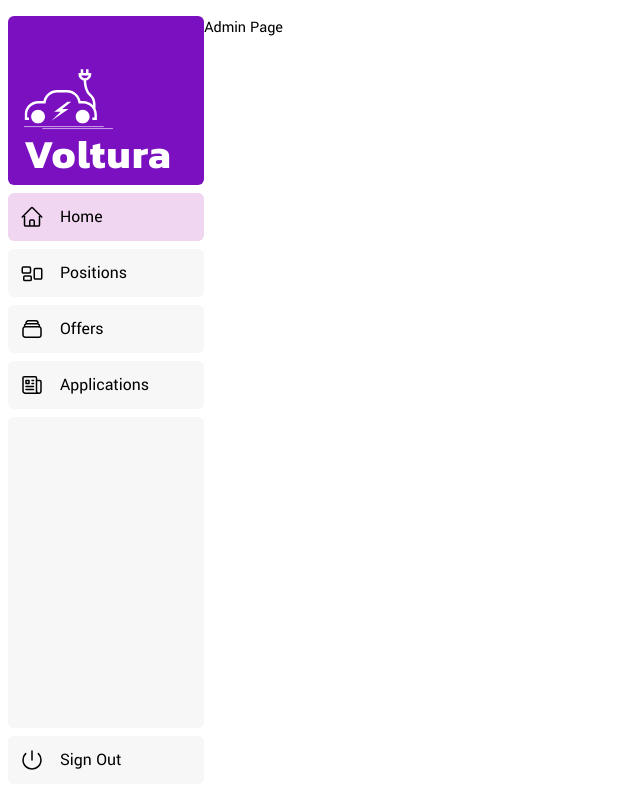
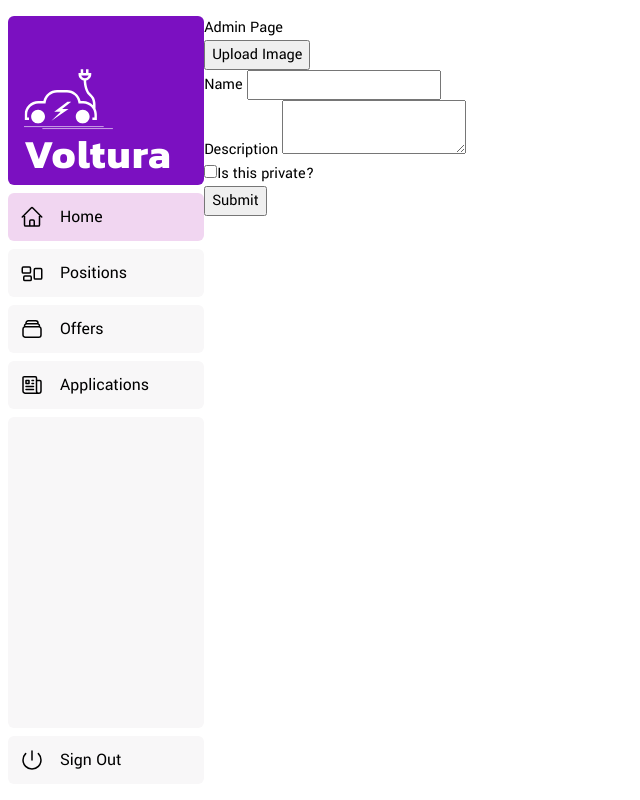
Before and after one commit to OlaJurrek/job-offers, a Next.js app: page /admin in a window 1280 px wide. Shown: the whole page, without its empty margins (0-640 px from the left). Built offline with nearby package versions, Linux system fonts and the light colour scheme.

Commit message:
seed database

```diff
--- a/package.json
+++ b/package.json
@@ -11,7 +11,7 @@
   "dependencies": {
     "@heroicons/react": "^2.1.5",
     "@hookform/resolvers": "^3.9.0",
-    "@prisma/client": "^5.19.1",
+    "@prisma/client": "^5.20.0",
     "next": "14.2.12",
     "react": "^18",
     "react-dom": "^18",
@@ -25,7 +25,7 @@
     "@types/react-dom": "^18",
     "eslint": "^8",
     "eslint-config-next": "14.2.12",
-    "prisma": "^5.19.1",
+    "prisma": "^5.20.0",
     "typescript": "^5"
   }
 }
--- a/src/app/admin/page.tsx
+++ b/src/app/admin/page.tsx
@@ -1,10 +1,10 @@
-// import AddPositionForm from "@/ui/AddPositionForm";
+import AddPositionForm from "@/ui/AddPositionForm";
 
 export default function Admin() {
   return (
     <div>
       Admin Page
-      {/* <AddPositionForm /> */}
+      <AddPositionForm />
     </div>
   );
 }
```
Also changed, not shown: src/app/(marketing)/page.tsx (+4 -4 lines), 2 other files (tests, documents, lock files or other folders).
